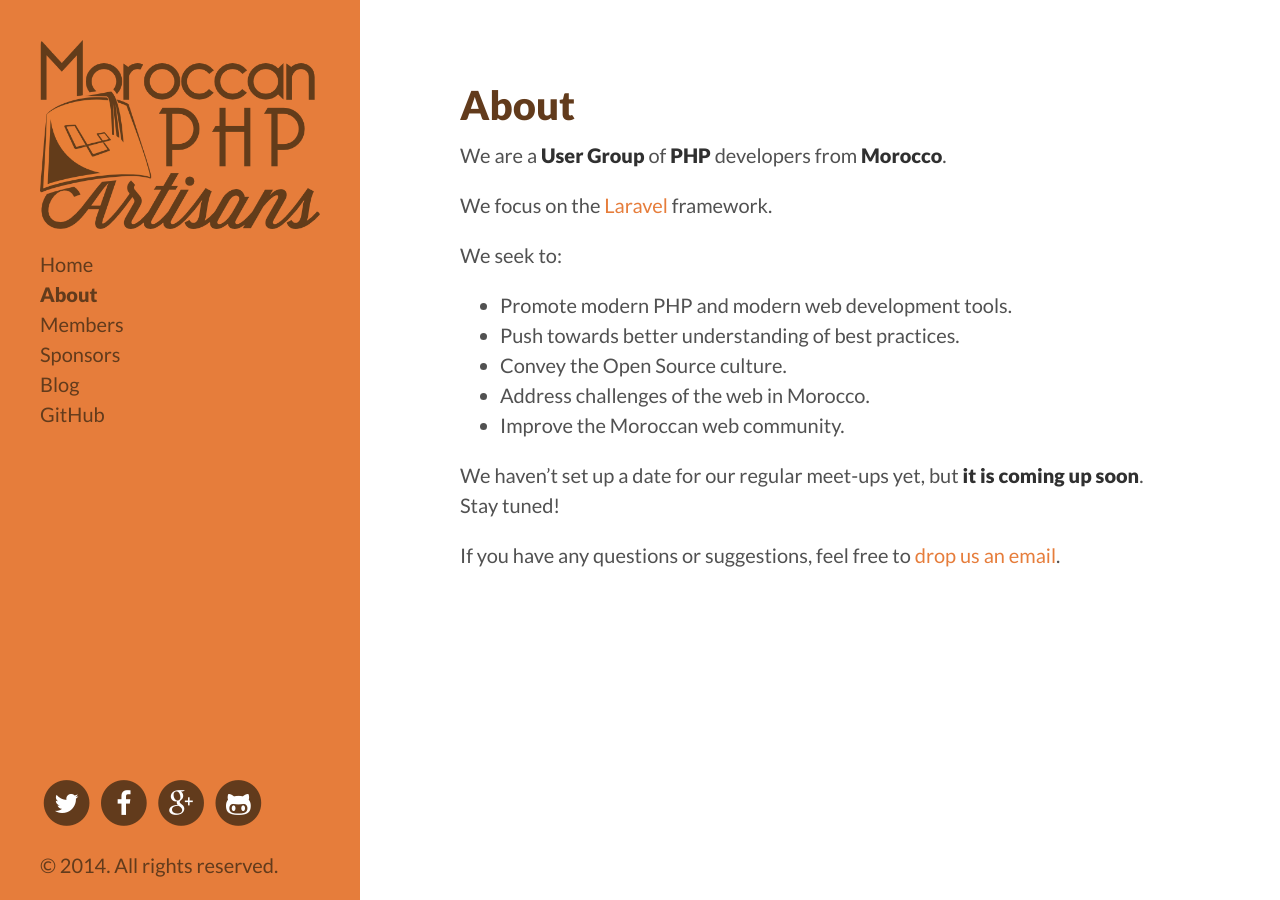
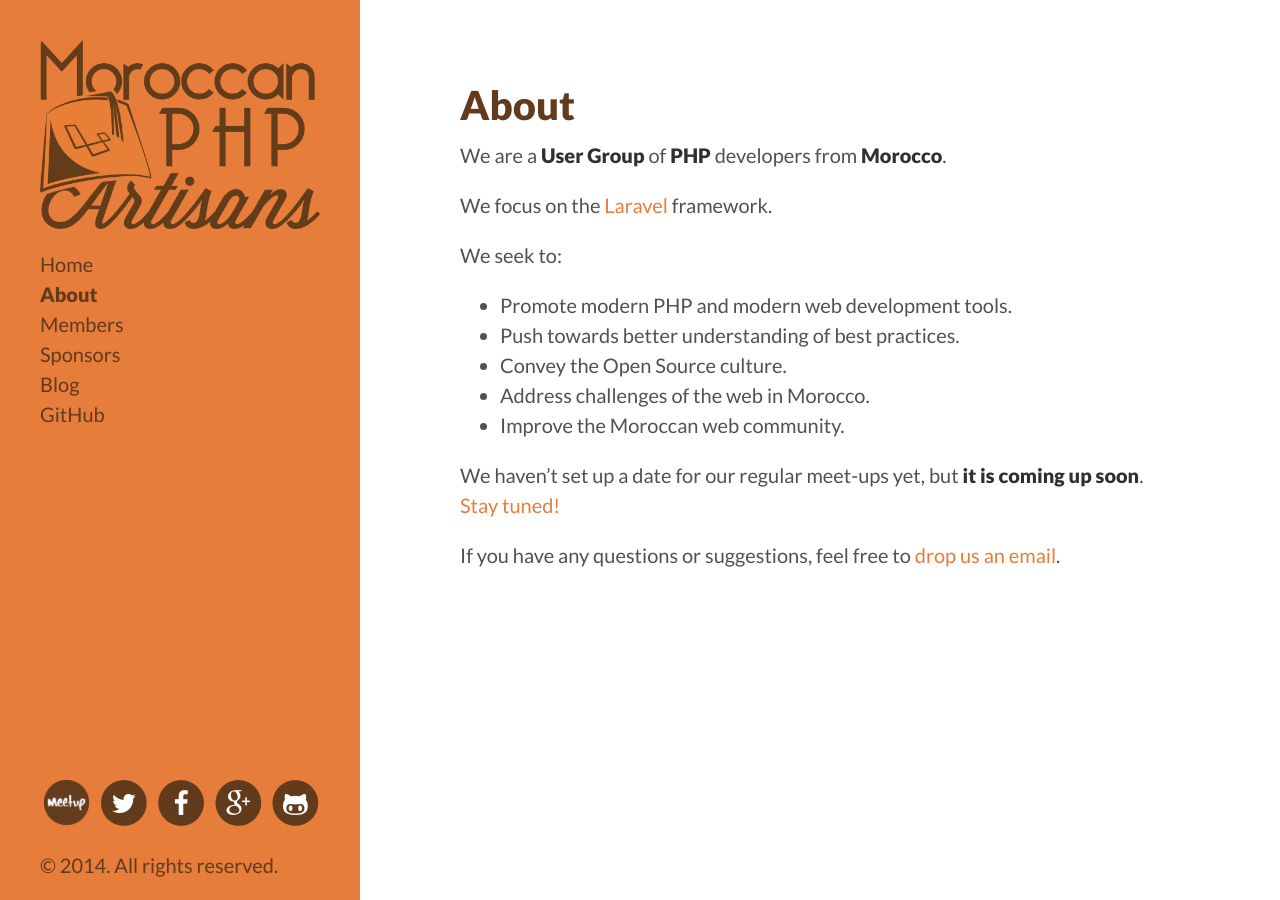
Before and after one commit to moughamir/MoroccanPHPArtisans.github.io, a Jekyll site: the page built from about.md, in a window 1280 px wide. Built offline with Jekyll 4.4.1, drawn with Linux system fonts in a browser that asks for light colours; Markdown is read by kramdown in place of the engine named in the settings.

Commit message:
add meetup logo and fix some responsive design bugs

```diff
--- a/_data/social.yml
+++ b/_data/social.yml
@@ -2,3 +2,4 @@ twitter:  https://twitter.com/MPHPArtisans
 facebook: https://www.facebook.com/morrocanartisans
 google:   #
 github:   https://github.com/MoroccanPHPArtisans
+meetup:   http://www.meetup.com/morocco-pug/
--- a/_includes/sidebar.html
+++ b/_includes/sidebar.html
@@ -35,8 +35,12 @@
       <li class="sidebar-nav-item"><a href="{{ site.github.repo }}">GitHub</a></li>
     </ul>
 
-    <div class="sidebar-infos" style="position:absolute;bottom:0;">
+    <div class="sidebar-infos">
       <p>
+        <a target="_blank" href="{{ site.data.social.meetup }}" class="sidebar-img-logo">
+          <img src="/images/meetup_logo.png" alt="">
+        </a>
+
         <a target="_blank" href="{{ site.data.social.twitter }}" class="fa-stack fa-lg">
           <i class="fa fa-circle fa-stack-2x"></i>
           <i class="fa fa-twitter fa-stack-1x fa-inverse"></i>
--- a/about.md
+++ b/about.md
@@ -16,6 +16,6 @@ We seek to:
 * Improve the Moroccan web community.
 
 
-We haven't set up a date for our regular meet-ups yet, but **it is coming up soon**. Stay tuned!
+We haven't set up a date for our regular meet-ups yet, but **it is coming up soon**. [Stay tuned!]({{site.data.social.meetup}})
 
 If you have any questions or suggestions, feel free to [drop us an email](mailto:mphpartisans@gmail.com).
--- a/public/css/hyde.css
+++ b/public/css/hyde.css
@@ -34,6 +34,10 @@ html {
   background-color: #202020;
 }
 
+.sidebar-infos {
+  margin-top:60px;
+}
+
 @media (min-width: 48rem) {
   .sidebar {
     position: fixed;
@@ -42,6 +46,12 @@ html {
     bottom: 0;
     width: 18rem;
     text-align: left;
+  }
+
+  .sidebar-infos {
+    position:absolute;
+    bottom:0;
+    margin-top:0px;
   }
 }
 
@@ -72,6 +82,26 @@ a.sidebar-nav-item:focus {
 }
 .sidebar-nav-item.active {
   font-weight: bold;
+}
+
+.sidebar-img-logo {
+  position: relative;
+  display: inline-block;
+  width: 2em;
+  height: 2em;
+  line-height: 2em;
+  vertical-align: middle;
+  font-size: 1.33333333em;
+}
+
+.sidebar-img-logo img {
+  width: 45px;
+  height: 45px;
+  position: absolute;
+  top: 3px;
+  margin: auto;
+  right: 0;
+  left: 0;
 }
 
 /* Sticky sidebar
```
Also changed, not shown: images/logo_trans.png (renamed from images/logo-trans.png), images/meetup_logo.png (added).
